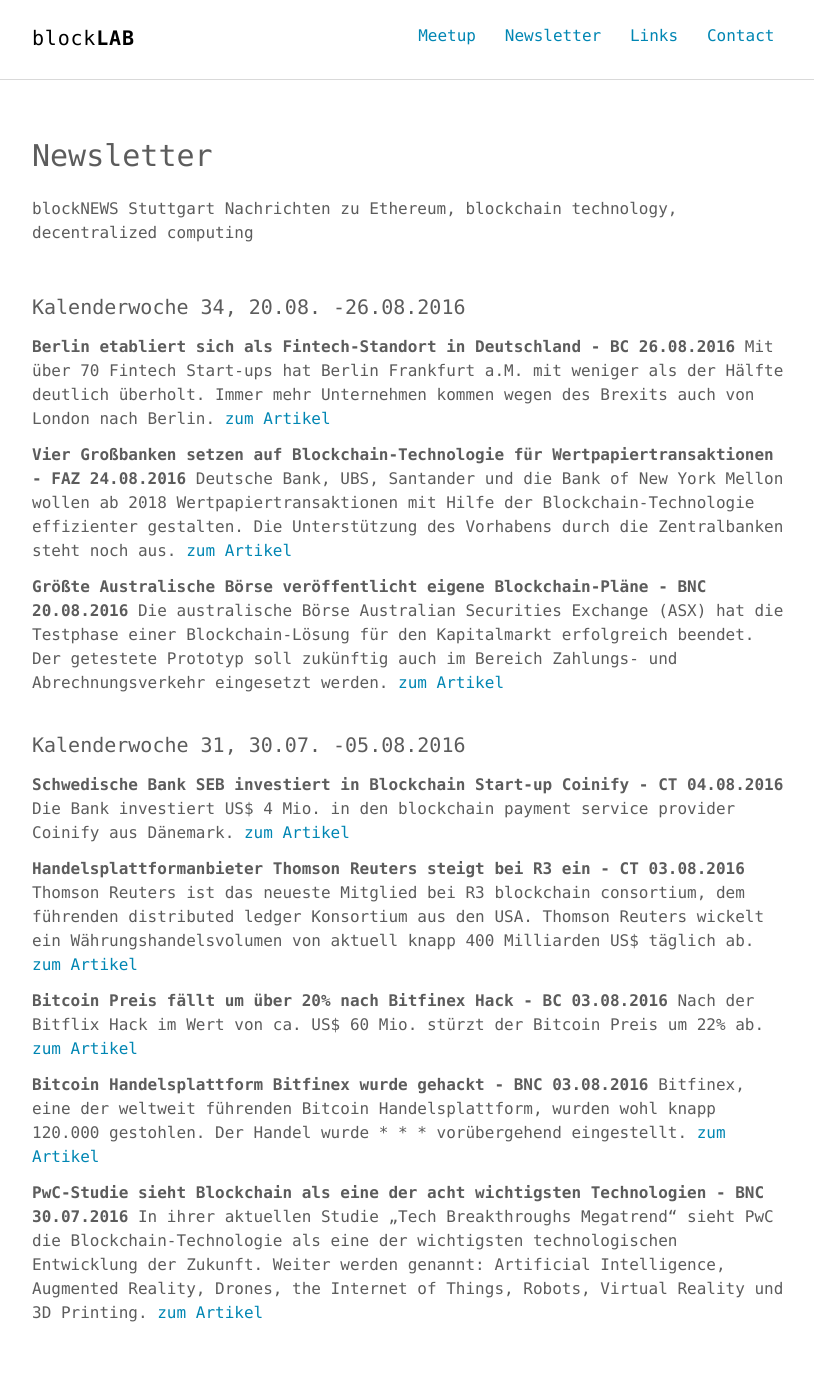
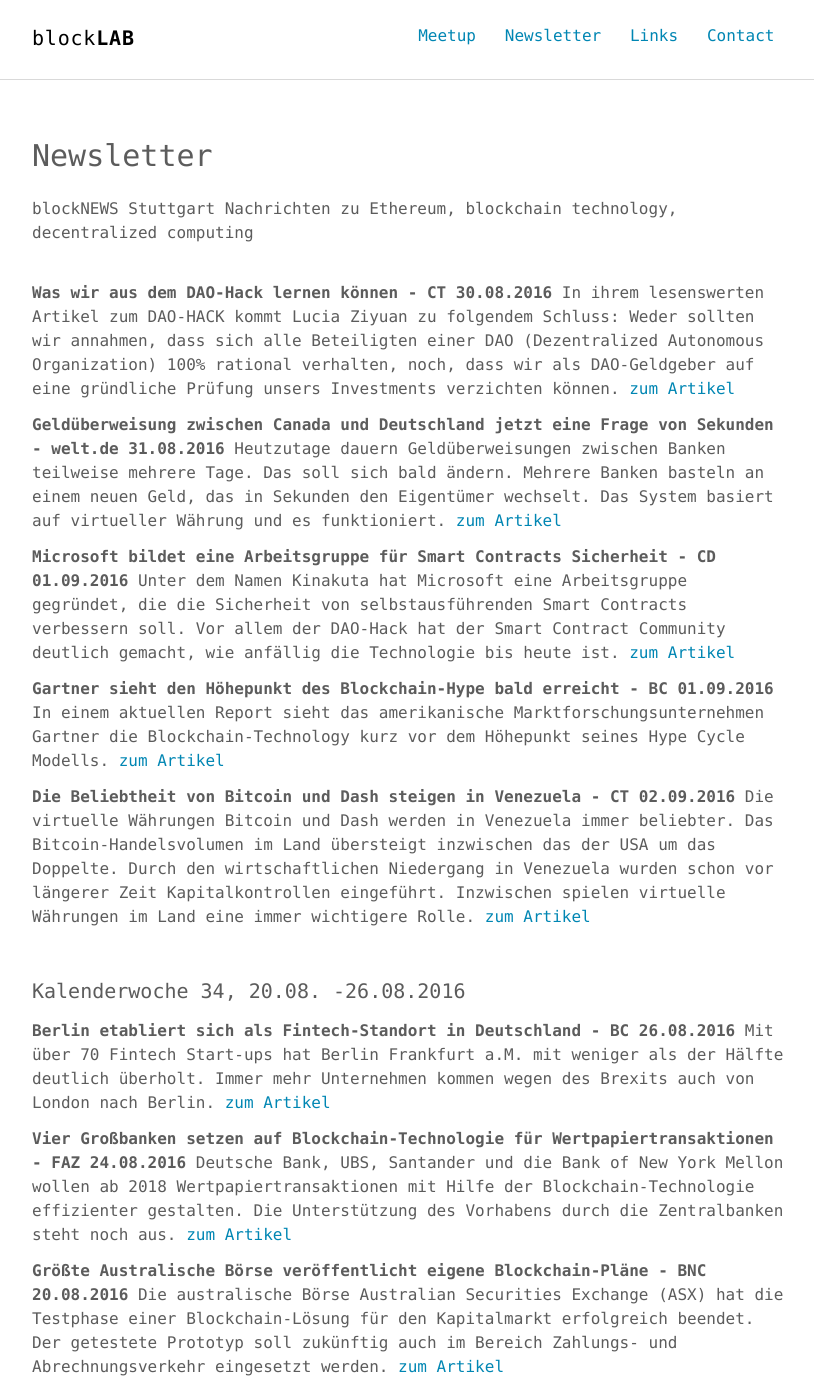
Before and after one commit to blocklab/site, a Jekyll site: the page built from newsletter.md, in a window 1280 px wide and 1400 px high. Shown: the whole window, without its empty margins (232-1046 px from the left). Built offline with Jekyll 4.4.1, drawn with Linux system fonts in a browser that asks for light colours.

Commit message:
Update newsletter.md

```diff
--- a/newsletter.md
+++ b/newsletter.md
@@ -6,6 +6,27 @@ permalink: /newsletter/
 
 blockNEWS Stuttgart
 Nachrichten zu Ethereum, blockchain technology, decentralized computing
+
+<br>
+**Was wir aus dem DAO-Hack lernen können - CT 30.08.2016**
+In ihrem lesenswerten Artikel zum DAO-HACK kommt Lucia Ziyuan zu folgendem Schluss: Weder sollten wir annahmen, dass sich alle Beteiligten einer DAO (Dezentralized Autonomous Organization) 100% rational verhalten, noch, dass wir als DAO-Geldgeber auf eine gründliche Prüfung unsers Investments verzichten können.
+[zum Artikel](https://cointelegraph.com/news/what-we-learned-about-technocratic-fallacies-from-dao-collapse)
+
+**Geldüberweisung zwischen Canada und Deutschland jetzt eine Frage von Sekunden - welt.de 31.08.2016**
+Heutzutage dauern Geldüberweisungen zwischen Banken teilweise mehrere Tage. Das soll sich bald ändern. Mehrere Banken basteln an einem neuen Geld, das in Sekunden den Eigentümer wechselt. Das System basiert auf virtueller Währung und es funktioniert.
+[zum Artikel](http://www.welt.de/finanzen/article157915297/Dieses-System-macht-Ueberweisungen-blitzschnell.html)
+
+**Microsoft bildet eine Arbeitsgruppe für Smart Contracts Sicherheit - CD 01.09.2016**
+Unter dem Namen Kinakuta hat Microsoft eine Arbeitsgruppe gegründet, die die Sicherheit von selbstausführenden Smart Contracts verbessern soll. Vor allem der DAO-Hack hat der Smart Contract Community deutlich gemacht, wie anfällig die Technologie bis heute ist.
+[zum Artikel](http://www.coindesk.com/microsoft-launches-smart-contracts-security-working-group/)
+
+**Gartner sieht den Höhepunkt des Blockchain-Hype bald erreicht - BC 01.09.2016**
+In einem aktuellen Report sieht das amerikanische Marktforschungsunternehmen Gartner die Blockchain-Technology kurz vor dem Höhepunkt seines Hype Cycle Modells.
+[zum Artikel](https://news.bitcoin.com/blockchain-hype-peak-new-report/)
+
+**Die Beliebtheit von Bitcoin und Dash steigen in Venezuela - CT 02.09.2016**
+Die virtuelle Währungen Bitcoin und Dash werden in Venezuela immer beliebter. Das Bitcoin-Handelsvolumen im Land übersteigt inzwischen das der USA um das Doppelte. Durch den wirtschaftlichen Niedergang in Venezuela wurden schon vor längerer Zeit Kapitalkontrollen eingeführt. Inzwischen spielen virtuelle Währungen im Land eine immer wichtigere Rolle.
+[zum Artikel](https://cointelegraph.com/news/crisis-torn-venezuelans-opt-for-dash-and-bitcoin)
 
 <br>
 #### Kalenderwoche 34, 20.08. -26.08.2016
```
